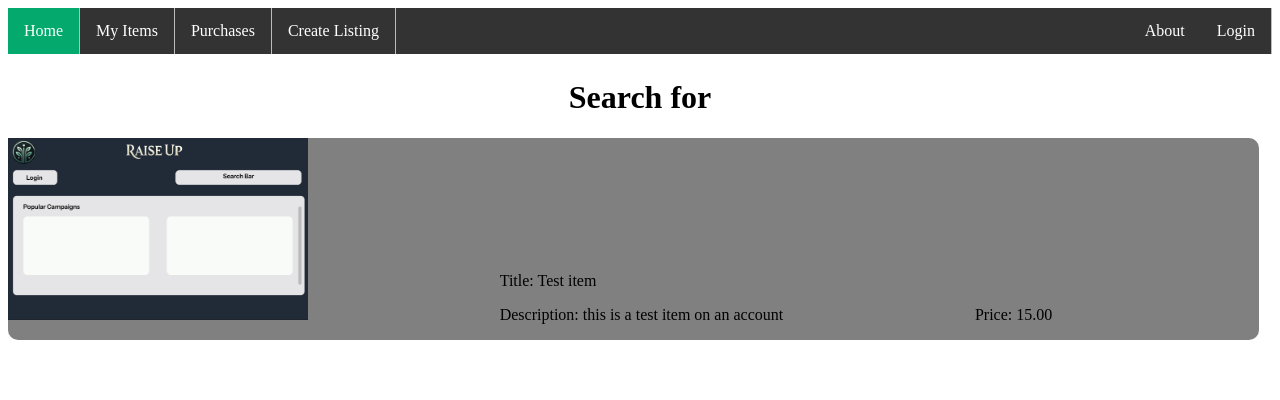
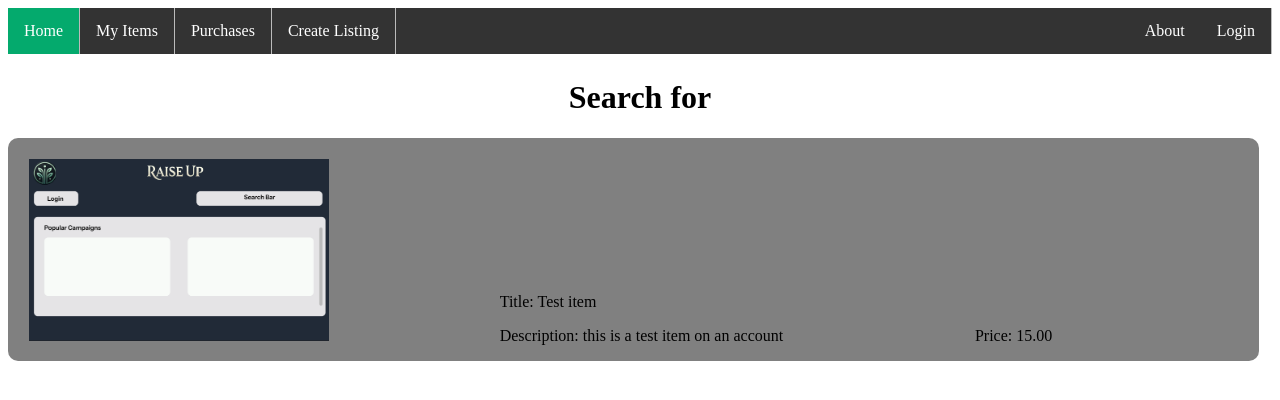
Before and after one commit to btfuhrma/CIS566-Market, a Django app: page /Item/search in a window 1280 px wide. Shown: the top 400 px of the page. Run offline with Django 5.2, Linux system fonts and the light colour scheme; data comes from the database, SQL or seed files in the repository.

Commit message:
image display fix

```diff
--- a/Market/static/Item/search.css
+++ b/Market/static/Item/search.css
@@ -25,6 +25,8 @@
     width: 100%; /* Scales the image to fit its container */
     max-width: 300px; /* Sets a maximum width */
     height: auto; /* Maintains aspect ratio */
+    padding-left: 7%;
+    padding-top: 7%;
 }
 .search-item-title{
     align-items: top;
```
